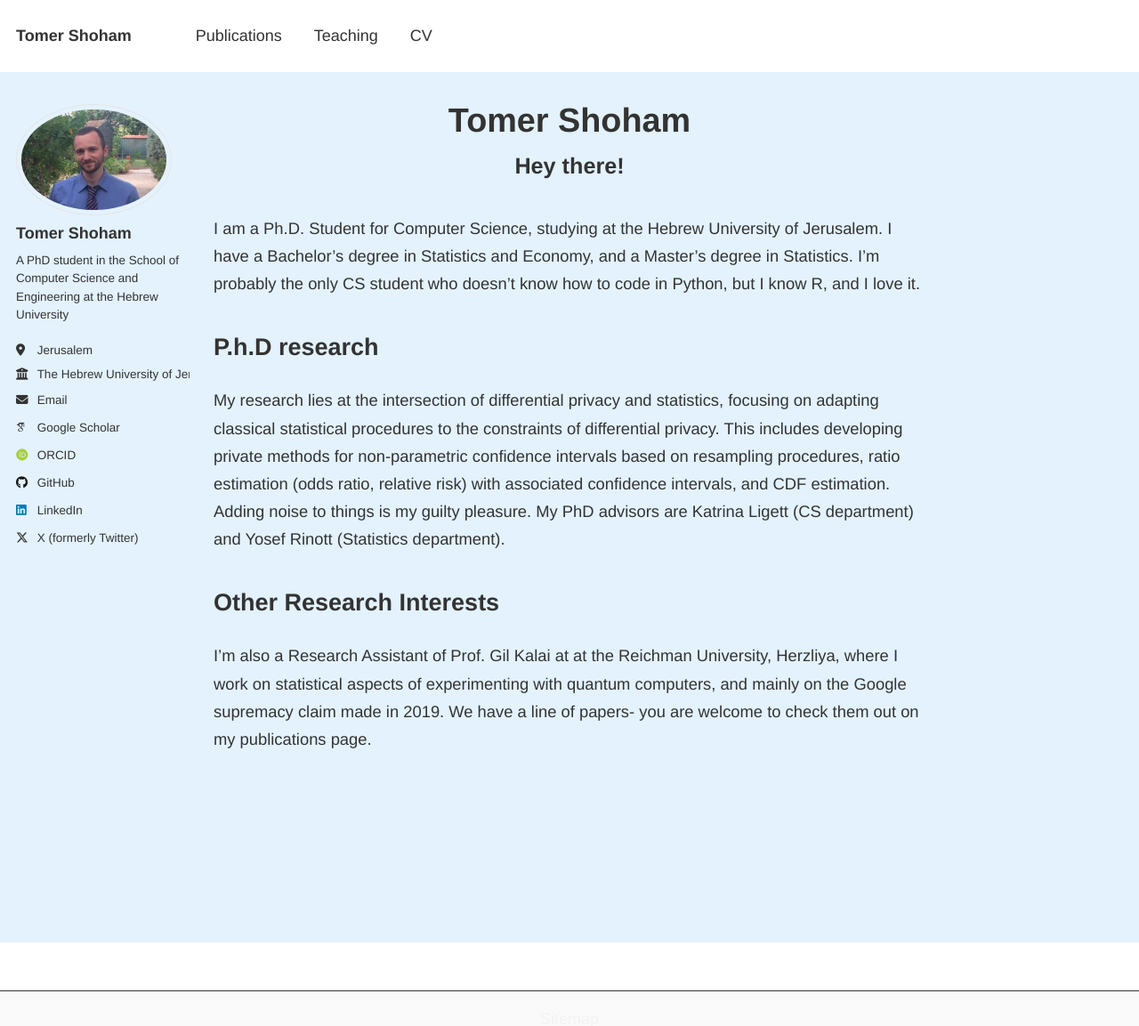
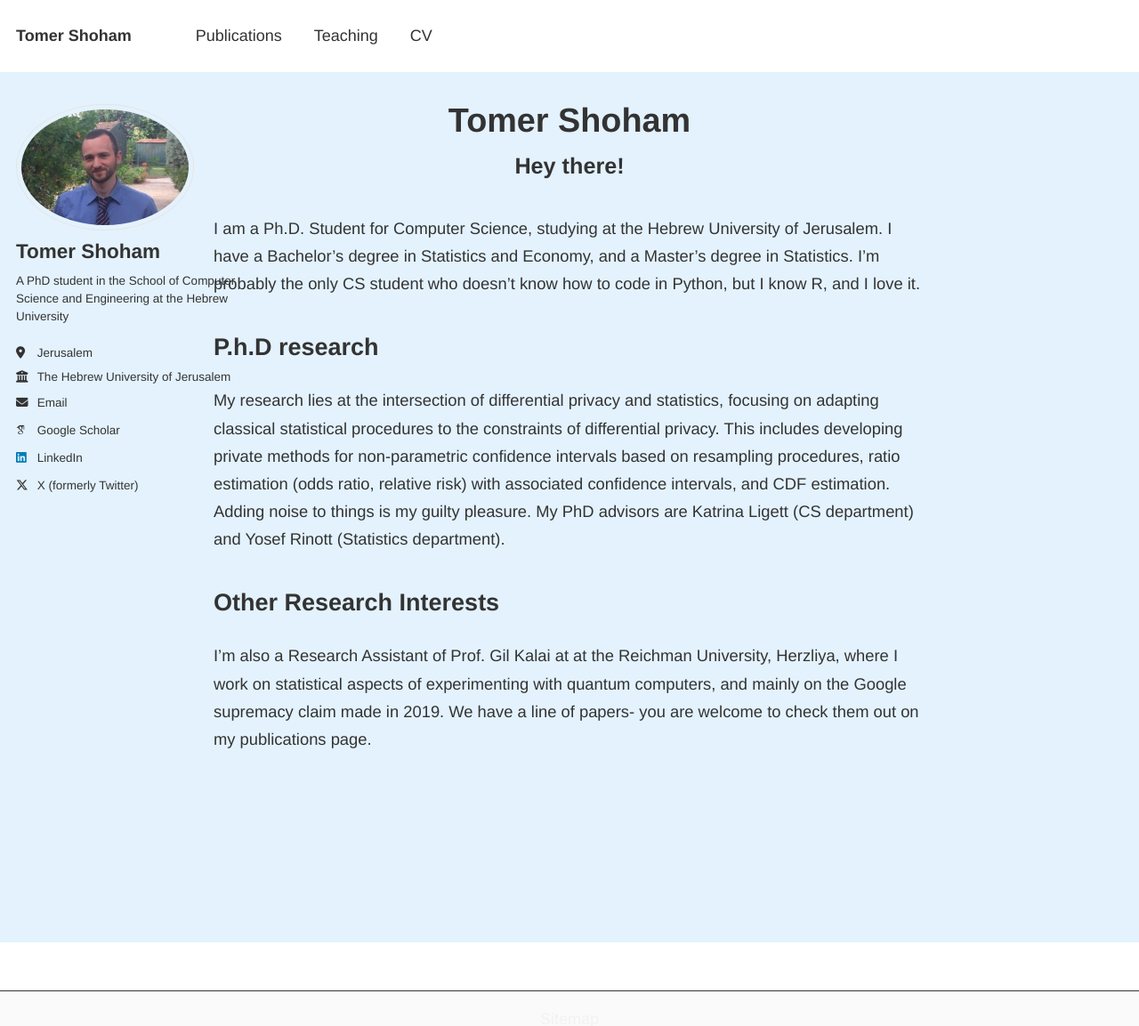
Before and after one commit to TomerShoham1/TomerShoham1.github.io, a Jekyll site: the page built from _pages/about.md, in a window 1280 px wide and 1214 px high. Shown: the top 1153 px of the window at 89% size. Built offline with Jekyll 4.4.1, drawn with Linux system fonts in a browser that asks for light colours; some web fonts are replaced; a script that is not in the unit is left out.

Commit message:
Gemini first wave of editing

```diff
--- a/_includes/author-profile.html
+++ b/_includes/author-profile.html
@@ -53,9 +53,6 @@
       {% if author.impactstory %}
         <li><a href="{{ author.impactstory }}"><i class="ai ai-impactstory ai-fw icon-pad-right"></i>Impactstory</a></li>
       {% endif %}
-      {% if author.orcid %}
-        <li><a href="{{ author.orcid }}"><i class="ai ai-orcid ai-fw icon-pad-right"></i>ORCID</a></li>
-      {% endif %}
       {% if author.pubmed %}
         <li><a href="{{ author.pubmed }}"><i class="ai ai-pubmed ai-fw icon-pad-right"></i>PubMed</a></li>
       {% endif %}
@@ -75,9 +72,6 @@
       {% endif %}
       {% if author.dribbble %}
         <li><a href="https://dribbble.com/{{ author.dribbble }}"><i class="fab fa-fw fa-dribbble icon-pad-right" aria-hidden="true"></i>Dribbble</a></li>
-      {% endif %}
-      {% if author.github %}
-        <li><a href="https://github.com/{{ author.github }}"><i class="fab fa-fw fa-github icon-pad-right" aria-hidden="true"></i>GitHub</a></li>
       {% endif %}
       {% if author.kaggle %}
         <li><a href="https://kaggle.com/{{ author.kaggle }}"><i class="fab fa-fw fa-kaggle icon-pad-right" aria-hidden="true"></i>Kaggle</a></li>
--- a/_sass/layout/_sidebar.scss
+++ b/_sass/layout/_sidebar.scss
@@ -25,7 +25,7 @@
   }
 
   @include breakpoint($large) {
-    @include span(2 of 12);
+    @include span(3 of 12);
     opacity: 1;
     -webkit-transition: opacity 0.2s ease-in-out;
             transition: opacity 0.2s ease-in-out;
@@ -94,7 +94,7 @@
   }
 
   img {
-    max-width: 175px;
+    max-width: 200px;
     border-radius: 50%;
 
     @include breakpoint($large) {
@@ -129,7 +129,7 @@
 }
 .sidebar .author__name {
   font-family: $sans-serif;
-  font-size: $type-size-5;
+  font-size: $type-size-4;
 }
 
 .sidebar .author__desktop {
```
